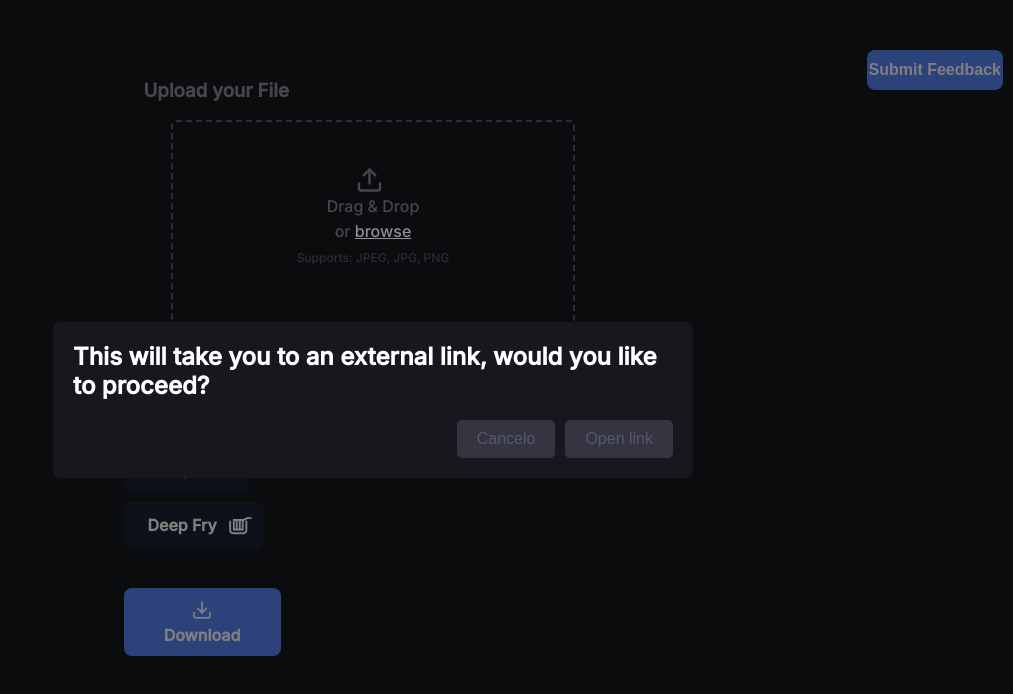
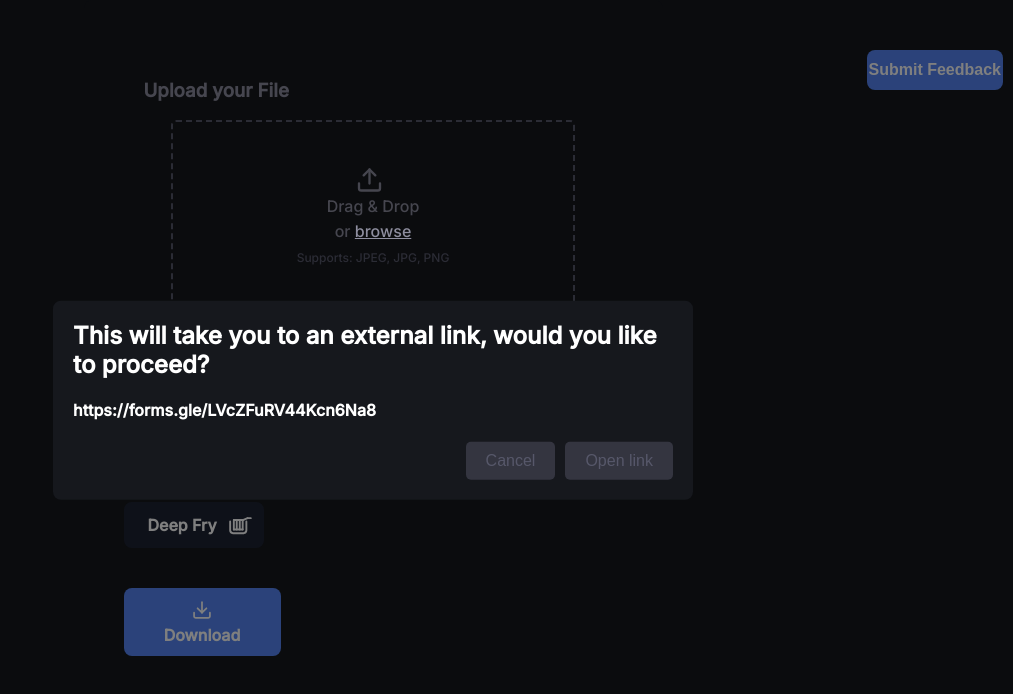
Before and after one commit to lachlanz2004/compress-zip-website, a plain HTML site: page index.html in a window 1280 px wide. Both pictures are taken after a click on the button "Submit Feedback". Shown: the whole page, without its empty margins (267-1280 px from the left). Drawn offline with Linux system fonts and the light colour scheme.

Commit message:
index.html
Added functionality to Feedback button

```diff
--- a/index.html
+++ b/index.html
@@ -449,8 +449,9 @@ line-height: 25px;
 <div id="feedbackPopup" class="overlay-container">
   <div class="popup">
     <h2>This will take you to an external link, would you like to proceed?</h2>
+	 <h4>https://forms.gle/LVcZFuRV44Kcn6Na8</h4>
     <div class="button-container">
-      <button onclick="closeFeedbackPopup()">Cancelo</button>
+      <button onclick="closeFeedbackPopup()">Cancel</button>
       <button onclick="openLinkInNewTab()">Open link</button>
     </div>
   </div>
@@ -492,7 +493,7 @@ line-height: 25px;
 
   function openLinkInNewTab() {
     // Replace the link with the desired URL
-    var link = 'https://www.example.com';
+    var link = 'https://forms.gle/LVcZFuRV44Kcn6Na8';
     window.open(link, '_blank');
     closeFeedbackPopup();
   }
```
